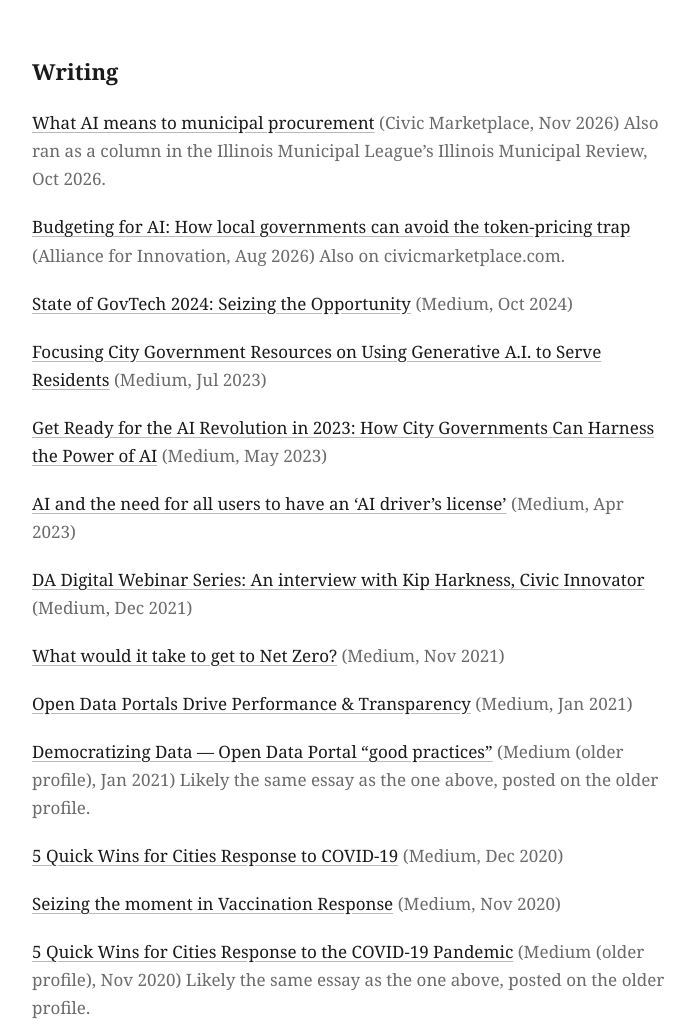
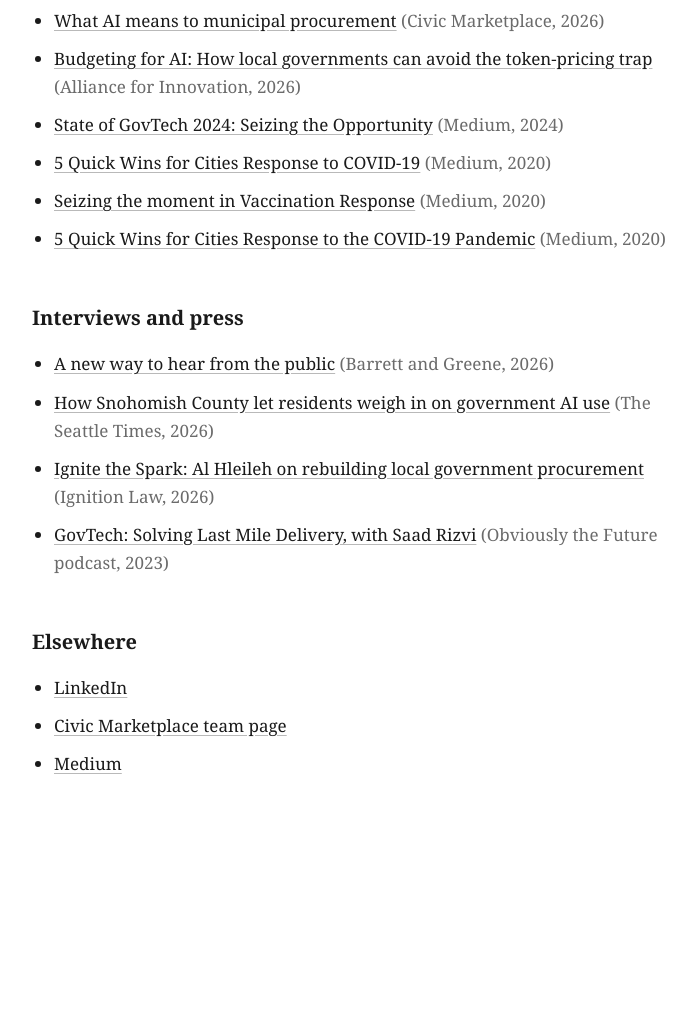
Before and after one commit to alhassan/alhleileh.com, a plain HTML site: page index.html in a window 1280 px wide. Shown: the part 754-1779 px from the top of the page, without its empty margins (288-984 px from the left). After the commit the page ends 1638 px from the top, so only its background shows below. Drawn offline with Linux system fonts and the light colour scheme.

Commit message:
Update index.html

```diff
--- a/index.html
+++ b/index.html
@@ -10,7 +10,7 @@
   * { box-sizing: border-box; }
   body {
     margin: 0;
-    padding: 64px 24px 96px;
+    padding: 56px 24px 96px;
     background: #ffffff;
     color: #1a1a1a;
     font-family: Georgia, 'Times New Roman', serif;
@@ -19,20 +19,21 @@
   }
   main { max-width: 640px; margin: 0 auto; }
   h1 {
-    font-size: 40px;
+    font-size: 36px;
     font-weight: 600;
     letter-spacing: -0.01em;
-    margin: 0 0 48px;
+    margin: 0 0 40px;
   }
   h2 {
-    font-size: 22px;
+    font-size: 20px;
     font-weight: 600;
-    margin: 56px 0 20px;
+    margin: 48px 0 16px;
   }
   p { margin: 0 0 20px; }
+  ul { margin: 0; padding-left: 22px; }
+  li { margin: 0 0 10px; }
   a { color: #1a1a1a; text-decoration: underline; text-underline-offset: 3px; text-decoration-color: #b9b9b9; }
   a:hover { text-decoration-color: #1a1a1a; }
-  .item { margin: 0 0 20px; }
   .meta { color: #6b6b6b; }
 </style>
 </head>
@@ -40,37 +41,35 @@
 <main>
   <h1>Al Hleileh</h1>
 
-  <h2>About</h2>
   <p>Al Hleileh is the Co-Founder and CEO of <a href="https://www.civicmarketplace.com/">Civic Marketplace</a>, a company rebuilding the way local government buys: a transparent marketplace where public sector buyers can discover, evaluate and procure from a much wider pool of suppliers.</p>
   <p>In 2026 Al was an expert speaker at the <a href="https://www.snococivicassembly.org/">Snohomish County Civic Assembly on AI</a> in Washington State, the largest US local government to host a civic assembly and the first to use one for AI policy. Over three weekends, 40 randomly selected residents heard from experts, then developed recommendations for how the county should use AI.</p>
   <p>Previously, Al led technology and data analytics at Delivery Associates, where his work on digital transformation and data-driven decision-making helped governments improve performance. He also shaped product and analytics strategy at Spring.</p>
   <p>Al holds an MBA from Stanford and the NIGP Public Procurement Supplier Masters designation, and has served on the NIGP Business Council since April 2026. He is based in London.</p>
 
   <h2>Writing</h2>
-  <p class="item"><a href="https://www.civicmarketplace.com/news/what-ai-means-to-municipal-procurement">What AI means to municipal procurement</a> <span class="meta">(Civic Marketplace, Nov 2026) Also ran as a column in the Illinois Municipal League&rsquo;s Illinois Municipal Review, Oct 2026.</span></p>
-  <p class="item"><a href="https://www.transformgov.org/blog/budgeting-for-ai-how-local-governments-can-avoid-the-token-pricing-trap">Budgeting for AI: How local governments can avoid the token-pricing trap</a> <span class="meta">(Alliance for Innovation, Aug 2026) Also on civicmarketplace.com.</span></p>
-  <p class="item"><a href="https://alhleileh.medium.com/state-of-govtech-2024-seizing-the-opportunity-7246ddad1e87">State of GovTech 2024: Seizing the Opportunity</a> <span class="meta">(Medium, Oct 2024)</span></p>
-  <p class="item"><a href="https://alhleileh.medium.com/focusing-city-government-resources-on-using-generative-a-i-to-serve-residents-ca0faa7dd39c">Focusing City Government Resources on Using Generative A.I. to Serve Residents</a> <span class="meta">(Medium, Jul 2023)</span></p>
-  <p class="item"><a href="https://alhleileh.medium.com/get-ready-for-the-ai-revolution-in-2023-how-city-governments-can-harness-the-power-of-ai-71c046a8c946">Get Ready for the AI Revolution in 2023: How City Governments Can Harness the Power of AI</a> <span class="meta">(Medium, May 2023)</span></p>
-  <p class="item"><a href="https://alhleileh.medium.com/ai-and-the-need-for-all-users-to-have-an-ai-drivers-license-d69ec2ea85de">AI and the need for all users to have an &lsquo;AI driver&rsquo;s license&rsquo;</a> <span class="meta">(Medium, Apr 2023)</span></p>
-  <p class="item"><a href="https://alhleileh.medium.com/da-digital-webinar-series-an-interview-with-kip-harkness-civic-innovator-253bc803126f">DA Digital Webinar Series: An interview with Kip Harkness, Civic Innovator</a> <span class="meta">(Medium, Dec 2021)</span></p>
-  <p class="item"><a href="https://alhleileh.medium.com/what-would-it-take-to-get-to-net-zero-d926594e994e">What would it take to get to Net Zero?</a> <span class="meta">(Medium, Nov 2021)</span></p>
-  <p class="item"><a href="https://alhleileh.medium.com/open-data-portals-drive-performance-transparency-5005541c4c4e">Open Data Portals Drive Performance &amp; Transparency</a> <span class="meta">(Medium, Jan 2021)</span></p>
-  <p class="item"><a href="https://alhassan-hleileh.medium.com/democratizing-data-open-data-portal-good-practices-f84e4d427e8">Democratizing Data &mdash; Open Data Portal &ldquo;good practices&rdquo;</a> <span class="meta">(Medium (older profile), Jan 2021) Likely the same essay as the one above, posted on the older profile.</span></p>
-  <p class="item"><a href="https://alhleileh.medium.com/5-quick-wins-for-cities-response-to-covid-19-557bdd454964">5 Quick Wins for Cities Response to COVID-19</a> <span class="meta">(Medium, Dec 2020)</span></p>
-  <p class="item"><a href="https://alhleileh.medium.com/seizing-the-moment-in-vaccination-response-4e8d2a07e68">Seizing the moment in Vaccination Response</a> <span class="meta">(Medium, Nov 2020)</span></p>
-  <p class="item"><a href="https://alhassan-hleileh.medium.com/5-quick-wins-for-cities-response-to-the-covid-19-pandemic-70e771bb0798">5 Quick Wins for Cities Response to the COVID-19 Pandemic</a> <span class="meta">(Medium (older profile), Nov 2020) Likely the same essay as the one above, posted on the older profile.</span></p>
+  <ul>
+    <li><a href="https://www.civicmarketplace.com/news/what-ai-means-to-municipal-procurement">What AI means to municipal procurement</a> <span class="meta">(Civic Marketplace, 2026)</span></li>
+    <li><a href="https://www.transformgov.org/blog/budgeting-for-ai-how-local-governments-can-avoid-the-token-pricing-trap">Budgeting for AI: How local governments can avoid the token-pricing trap</a> <span class="meta">(Alliance for Innovation, 2026)</span></li>
+    <li><a href="https://alhleileh.medium.com/state-of-govtech-2024-seizing-the-opportunity-7246ddad1e87">State of GovTech 2024: Seizing the Opportunity</a> <span class="meta">(Medium, 2024)</span></li>
+    <li><a href="https://alhleileh.medium.com/5-quick-wins-for-cities-response-to-covid-19-557bdd454964">5 Quick Wins for Cities Response to COVID-19</a> <span class="meta">(Medium, 2020)</span></li>
+    <li><a href="https://alhleileh.medium.com/seizing-the-moment-in-vaccination-response-4e8d2a07e68">Seizing the moment in Vaccination Response</a> <span class="meta">(Medium, 2020)</span></li>
+    <li><a href="https://alhassan-hleileh.medium.com/5-quick-wins-for-cities-response-to-the-covid-19-pandemic-70e771bb0798">5 Quick Wins for Cities Response to the COVID-19 Pandemic</a> <span class="meta">(Medium, 2020)</span></li>
+  </ul>
 
   <h2>Interviews and press</h2>
-  <p class="item"><a href="https://www.greenebarrett.com/civic-marketplace/a-new-way-to-hear-from-the-public">A new way to hear from the public</a> <span class="meta">(Barrett and Greene, 2026) Quotes Al on his talk to the Snohomish County Civic Assembly.</span></p>
-  <p class="item"><a href="https://www.seattletimes.com/seattle-news/politics/how-snohomish-county-let-residents-weigh-in-on-government-ai-use/">How Snohomish County let residents weigh in on government AI use</a> <span class="meta">(The Seattle Times, Jul 2026) Coverage of the assembly.</span></p>
-  <p class="item"><a href="https://ignition.law/ignite-the-spark-with-al-hleileh-ceo-co-founder-civic-marketplace/">Ignite the Spark: Al Hleileh on rebuilding local government procurement</a> <span class="meta">(Ignition Law, Jul 2026)</span></p>
-  <p class="item"><a href="https://www.obviouslythefuture.com/p/govtech-solving-last-mile-delivery">GovTech: Solving Last Mile Delivery, with Saad Rizvi</a> <span class="meta">(Obviously the Future podcast, Oct 2023)</span></p>
+  <ul>
+    <li><a href="https://www.greenebarrett.com/civic-marketplace/a-new-way-to-hear-from-the-public">A new way to hear from the public</a> <span class="meta">(Barrett and Greene, 2026)</span></li>
+    <li><a href="https://www.seattletimes.com/seattle-news/politics/how-snohomish-county-let-residents-weigh-in-on-government-ai-use/">How Snohomish County let residents weigh in on government AI use</a> <span class="meta">(The Seattle Times, 2026)</span></li>
+    <li><a href="https://ignition.law/ignite-the-spark-with-al-hleileh-ceo-co-founder-civic-marketplace/">Ignite the Spark: Al Hleileh on rebuilding local government procurement</a> <span class="meta">(Ignition Law, 2026)</span></li>
+    <li><a href="https://www.obviouslythefuture.com/p/govtech-solving-last-mile-delivery">GovTech: Solving Last Mile Delivery, with Saad Rizvi</a> <span class="meta">(Obviously the Future podcast, 2023)</span></li>
+  </ul>
 
   <h2>Elsewhere</h2>
-  <p class="item"><a href="https://linkedin.com/in/alhleileh">LinkedIn</a></p>
-  <p class="item"><a href="https://www.civicmarketplace.com/team/al-hleileh">Civic Marketplace team page</a></p>
-  <p class="item"><a href="https://alhleileh.medium.com/">Medium</a></p>
+  <ul>
+    <li><a href="https://linkedin.com/in/alhleileh">LinkedIn</a></li>
+    <li><a href="https://www.civicmarketplace.com/team/al-hleileh">Civic Marketplace team page</a></li>
+    <li><a href="https://alhleileh.medium.com/">Medium</a></li>
+  </ul>
 </main>
 </body>
 </html>
```
